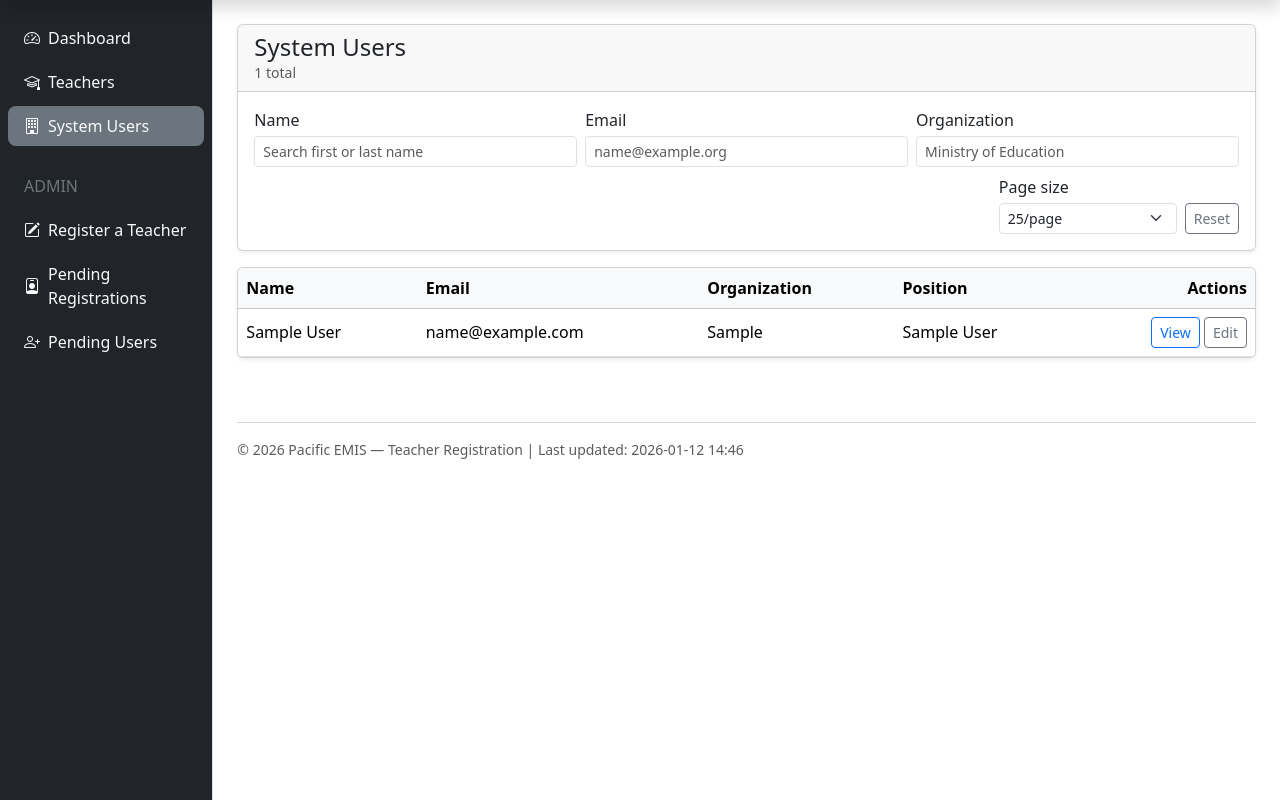
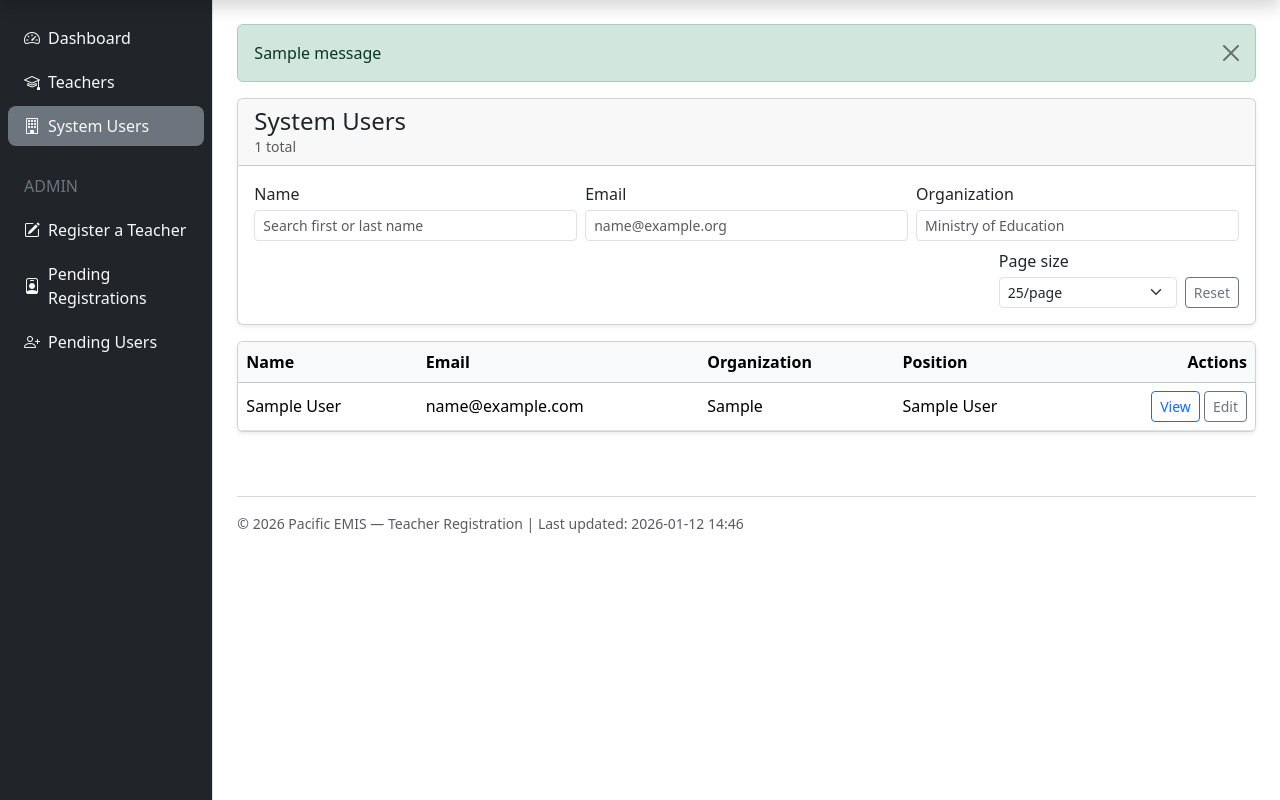
Before and after one commit to PacificEMIS/pacific-emis-teacher-registration, a Django app: page /core/system-users/ in a window 1280 px wide. Shown: the part 40-840 px from the top of the page. Run offline with Django 5.2, Linux system fonts and the light colour scheme; a user stored in the database is signed in; tables that the repository leaves empty hold one stand-in row (values such as "Sample post"); one stand-in notice (Sample message) is shown.

Commit message:
feat(messages): support to cleanly map django messages to bootstrap classes

```diff
--- a/templates/base.html
+++ b/templates/base.html
@@ -164,6 +164,18 @@
         {% endif %}
         <!-- Main -->
         <main class="{% if request.user.is_authenticated and not hide_sidebar %}col-md-9 ms-sm-auto col-lg-10 px-md-4 py-4{% else %}py-4{% endif %}">
+          <!-- Django Messages -->
+          {% if messages %}
+            <div class="messages-container mb-3">
+              {% for message in messages %}
+                <div class="alert alert-{{ message.tags }} alert-dismissible fade show" role="alert">
+                  {{ message }}
+                  <button type="button" class="btn-close" data-bs-dismiss="alert" aria-label="Close"></button>
+                </div>
+              {% endfor %}
+            </div>
+          {% endif %}
+
           {% block content %}
           {% endblock content %}
           {% if request.user.is_authenticated and not hide_sidebar %}
```
Also changed, not shown: pacemis_teacher_registration/settings.py (+15 -0 lines).
